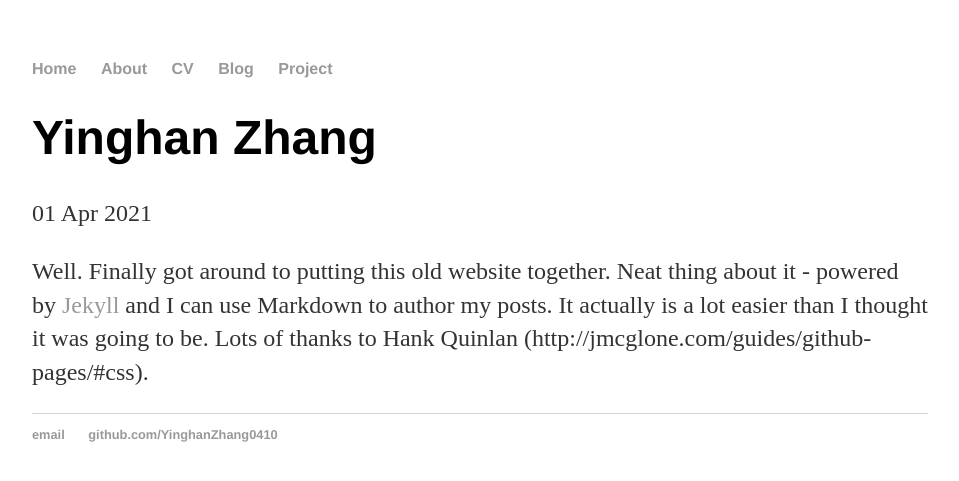
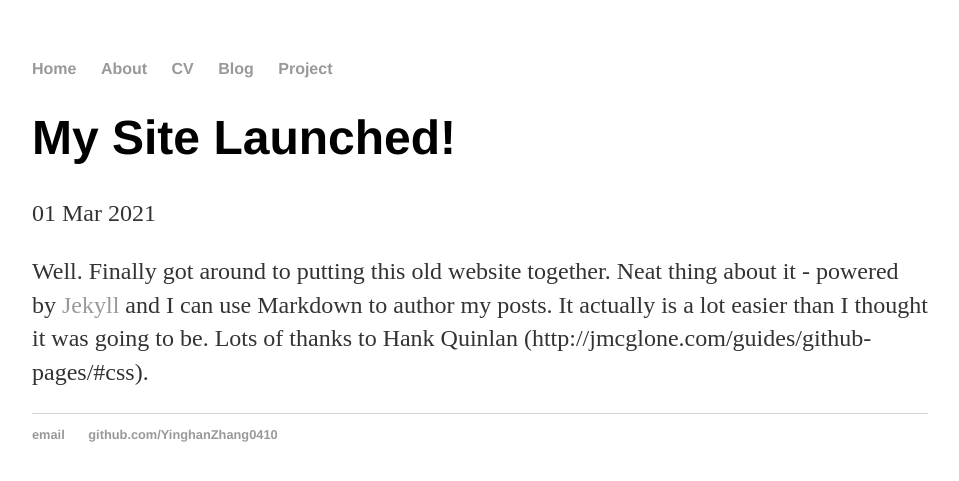
Before and after one commit to YinghanZhang0410/YinghanZhang0410.github.io, a Jekyll site: the page built from _posts/2021-04-01-site-launched.md, in a window 1280 px wide. Shown: the top 481 px of the page, without its empty margins (160-1119 px from the left). Built offline with Jekyll 4.4.1, drawn with Linux system fonts in a browser that asks for light colours.

Commit message:
Update 2021-04-01-site-launched.md

```diff
--- a/_posts/2021-04-01-site-launched.md
+++ b/_posts/2021-04-01-site-launched.md
@@ -1,7 +1,7 @@
 ---
 layout: post
-title: "Yinghan Zhang"
-date: 2021-04-01
+title: "My Site Launched!"
+date: 2021-03-01
 ---
 
 Well. Finally got around to putting this old website together.
```
